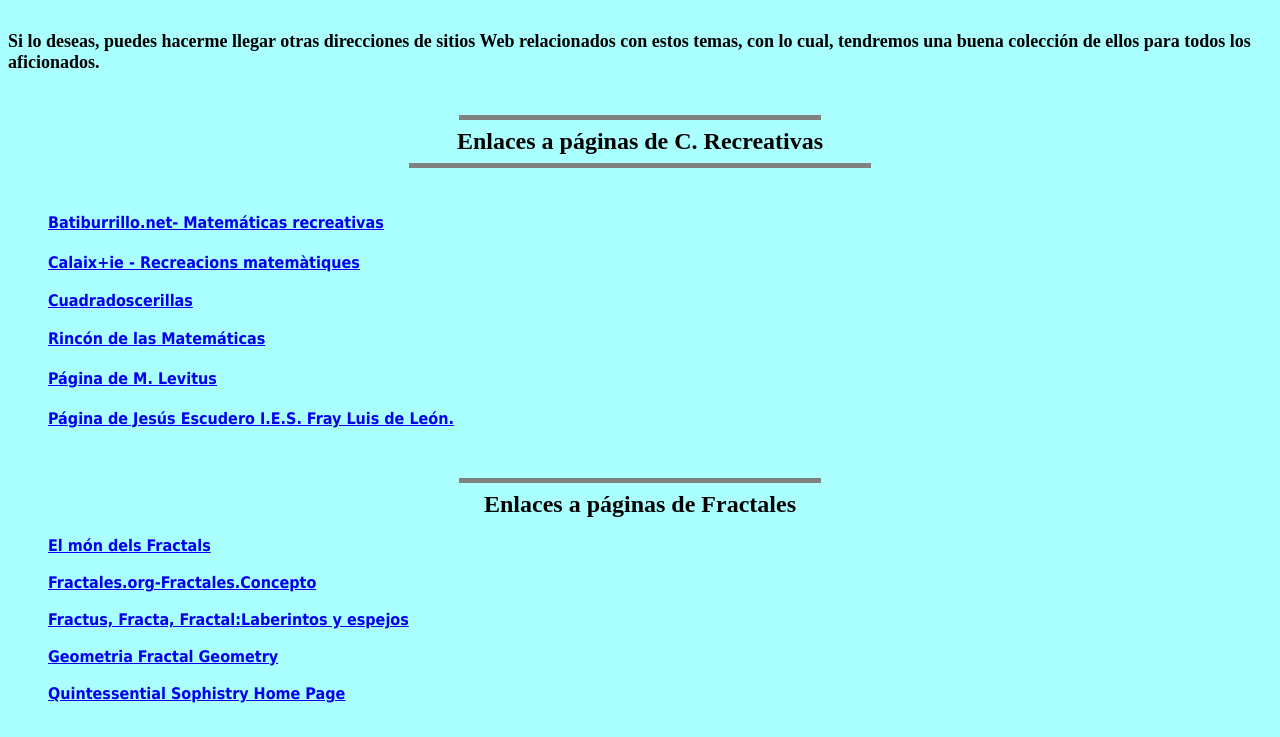
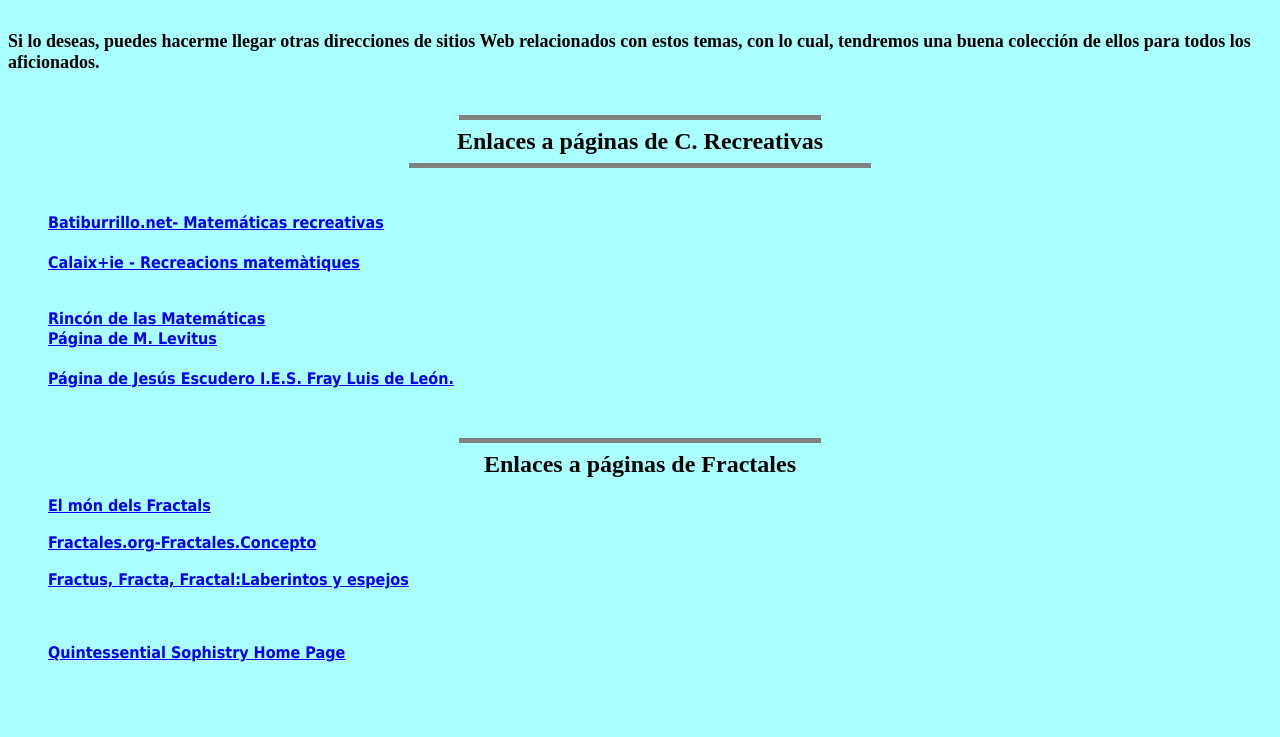
Before and after one commit to apmiralles/Apuntes-de-Ciencias, a plain HTML site: page CienciasRecreativas/CienciasRecreativas.html in a window 1280 px wide. Shown: the part 76-813 px from the top of the page. Drawn offline with Linux system fonts and the light colour scheme.

Commit message:
Update CienciasRecreativas.html

```diff
--- a/CienciasRecreativas/CienciasRecreativas.html
+++ b/CienciasRecreativas/CienciasRecreativas.html
@@ -55,8 +55,6 @@ buena colecci&oacute;n de ellos para todos los aficionados.
   <b style=""><u><span style="font-family: Tahoma; color: blue; font-size: 12pt;" lang="ES"> <a href="http://www.xtec.es/%7Ejjareno">Calaix+ie - Recreacions matem&agrave;tiques
 <br>
   </a></span></u></b> </b></font> </b></font></b></font></b>
-  <div align="left"><b><font size="+1"><b><font size="+1"><b><font size="+1"><b><b style=""><span style="font-family: Tahoma; font-size: 12pt;"><br>
-  <a href="http://www.zefrank.com/matches/index2.html">Cuadradoscerillas</a>
   <br>
   <br>
   <b style=""><span style="font-family: Tahoma; font-size: 12pt;" lang="ES">
@@ -109,12 +107,7 @@ El m&oacute;n dels Fractals</a> <o:p></o:p></span></b>
 Fractus, Fracta, Fractal:Laberintos y espejos</a> <o:p></o:p></span></b>
 
     <br>
-
     <br>
-
-    <b style=""><span style="font-family: Tahoma; font-size: 12pt;"> <a href="http://www.geometriafractal.com/">Geometria Fractal
-Geometry</a><o:p></o:p></span></b>
-
     <br>
     <br>
 
```
